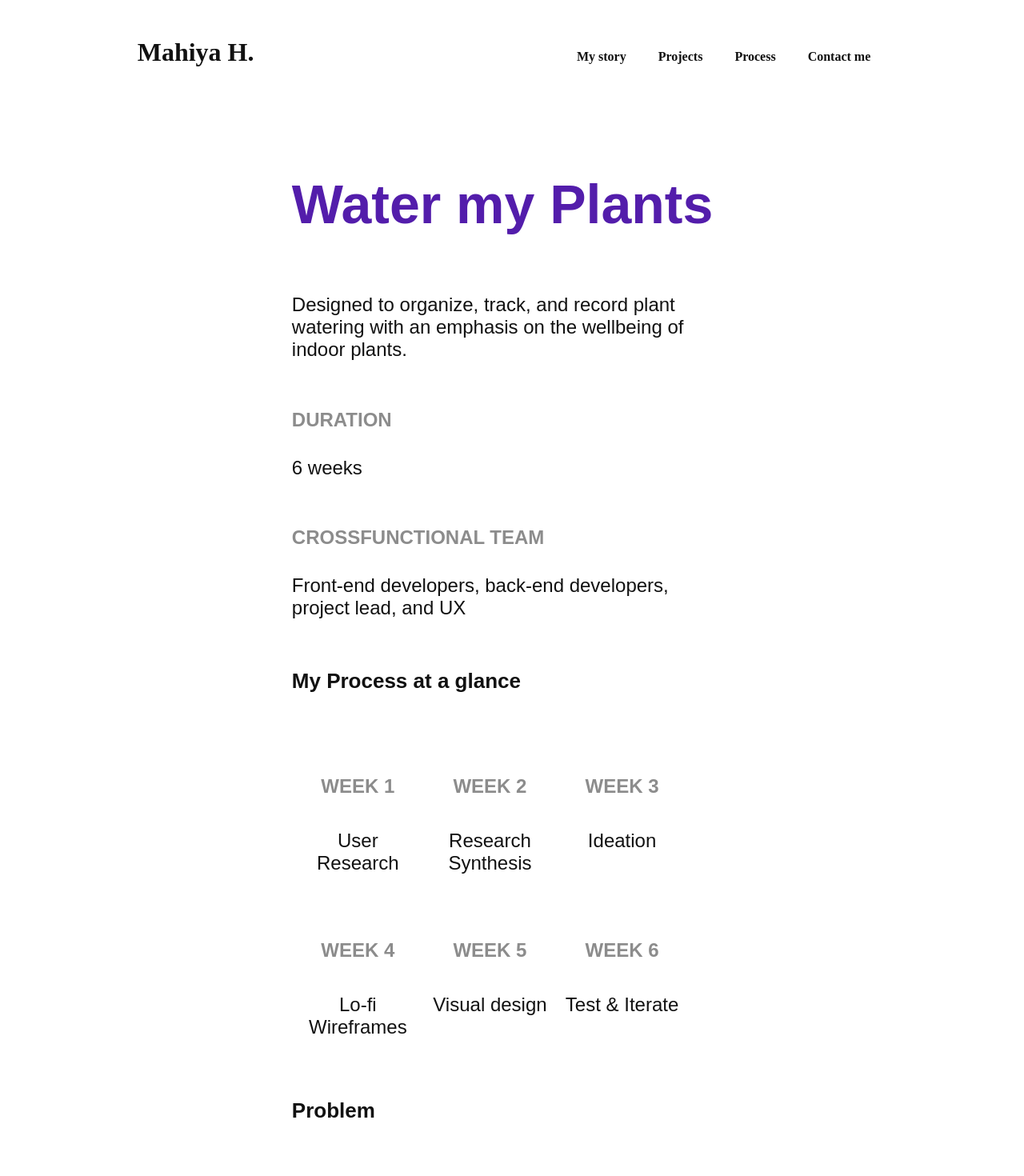
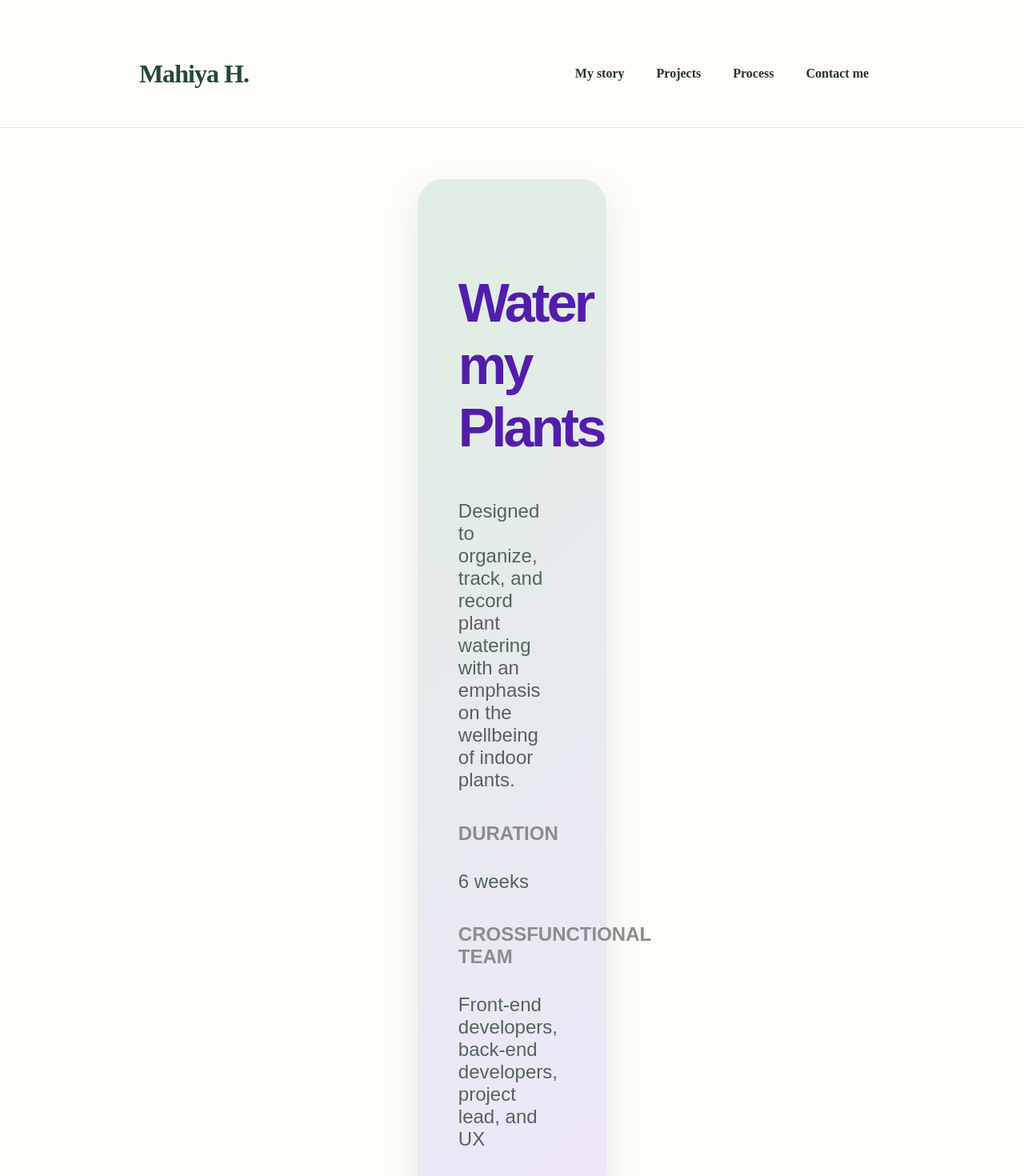
Before and after one commit to TOSINNIJIS1/Water-my-Plants, a React (Vite) app: page / in a window 1280 px wide. Shown: the top 1470 px of the page at 80% size. Built offline with nearby package versions, Linux system fonts and the light colour scheme.

Commit message:
Add botanical color system to case study

```diff
--- a/src/App.jsx
+++ b/src/App.jsx
@@ -1,5 +1,6 @@
 import React from 'react';
 import './App.css';
+import './theme.css';
 import NavBar from './navbar/navbar';
 import Dashboard from './dashboard/firstandsecond/dashboard'
 
--- /dev/null
+++ b/src/theme.css
@@ -0,0 +1,161 @@
+:root {
+  --ink: #24352d;
+  --muted-ink: #53645b;
+  --leaf: #2f6b51;
+  --leaf-dark: #214a39;
+  --sage: #dfeee1;
+  --mint: #edf7ef;
+  --lavender: #eee7fb;
+  --lavender-strong: #6d3fb3;
+  --peach: #fff0df;
+  --sun: #fff7d9;
+  --paper: #fffdf8;
+}
+
+body {
+  background: var(--paper);
+  color: var(--ink);
+}
+
+.container {
+  position: sticky;
+  top: 0;
+  z-index: 10;
+  width: min(92%, 1180px);
+  margin: 0 auto;
+  padding: 1.35rem 0;
+  justify-content: space-between;
+  align-items: center;
+  background: color-mix(in srgb, var(--paper) 94%, transparent);
+  border-bottom: 1px solid rgba(47, 107, 81, .14);
+  backdrop-filter: blur(12px);
+}
+
+.logo { color: var(--leaf-dark); }
+.logo h1 { margin: 0; letter-spacing: -.03em; }
+.nav a { color: var(--ink); }
+.nav a:hover, .nav a:focus-visible { color: var(--lavender-strong); }
+
+.dashContainer { width: 100%; margin: 0; }
+.dashContainer > .firstDash,
+.dashContainer > .secondDash,
+.dashContainer > .cont {
+  width: min(43%, 820px);
+  margin-left: auto;
+  margin-right: auto;
+}
+
+.dashContainer > .firstDash {
+  margin-top: 4rem;
+  padding: 3.5rem clamp(1.5rem, 4vw, 4rem);
+  border-radius: 2rem;
+  background: linear-gradient(135deg, var(--sage), var(--lavender));
+  box-shadow: 0 18px 50px rgba(47, 107, 81, .12);
+}
+
+.dashContainer > .firstDash h1 {
+  padding-top: 0;
+  color: var(--leaf-dark);
+  font-size: clamp(3rem, 6vw, 5.25rem);
+  letter-spacing: -.055em;
+}
+
+.dashContainer > .firstDash h4,
+.dashContainer > .secondDash h5 { color: var(--leaf); }
+.dashContainer > .firstDash p,
+.dashContainer > .secondDash p { color: var(--muted-ink); }
+
+.dashContainer > .secondDash {
+  margin-top: 3rem;
+  padding: 2rem 0 3rem;
+}
+
+.dashContainer > .secondDash h4 { color: var(--lavender-strong); }
+
+.dashContainer > .cont {
+  margin-top: 1rem;
+  padding: 2.5rem clamp(1.5rem, 4vw, 4rem);
+  border: 1px solid rgba(109, 63, 179, .14);
+  border-radius: 2rem;
+  background: #fff;
+  box-shadow: 0 16px 40px rgba(36, 53, 45, .07);
+}
+
+.contain {
+  margin-top: 5rem;
+  background: var(--mint);
+  border-top: 1px solid rgba(47, 107, 81, .12);
+  border-bottom: 1px solid rgba(47, 107, 81, .12);
+}
+
+.contained {
+  padding: 4rem 0;
+  background: var(--paper);
+}
+
+.contained .note {
+  background: var(--peach);
+  border-radius: 1.5rem;
+}
+
+.fifthContainer {
+  width: 100%;
+  padding: 4rem 0;
+  background: var(--lavender);
+}
+
+.fifthContainer > * {
+  width: min(43%, 820px);
+  margin-left: auto;
+  margin-right: auto;
+}
+
+.fifthContainer h4 { color: var(--lavender-strong); }
+.fifthContainer p { color: var(--muted-ink); }
+
+.uf {
+  padding: 4rem 0 0;
+  background: var(--leaf-dark);
+}
+
+.uf > .w,
+.uf > .sixthContainer {
+  width: min(43%, 820px);
+  margin-left: auto;
+  margin-right: auto;
+}
+
+.uf h4, .uf .grey, .uf p { color: #f5fff5; }
+
+.sixthContainer {
+  padding: 4rem 0;
+  background: var(--sun);
+}
+
+.site-footer {
+  width: min(88%, 820px);
+  margin-top: 0;
+  padding: 2rem 0 3rem;
+  color: var(--muted-ink);
+  border-top-color: rgba(47, 107, 81, .18);
+}
+
+.site-footer a { color: var(--leaf); }
+
+@media (max-width: 900px) {
+  .dashContainer > .firstDash,
+  .dashContainer > .secondDash,
+  .dashContainer > .cont,
+  .fifthContainer > *,
+  .uf > .w,
+  .uf > .sixthContainer { width: min(88%, 680px); }
+}
+
+@media (max-width: 560px) {
+  .container { position: relative; width: 100%; padding: 1rem 1.25rem; }
+  .dashContainer > .firstDash { margin-top: 1rem; border-radius: 0; }
+  .dashContainer > .cont { border-radius: 0; }
+  .fifthContainer { padding: 2rem 0; }
+  .contain, .contained { margin-top: 2rem; }
+  .uf { padding-top: 2rem; }
+}
```
